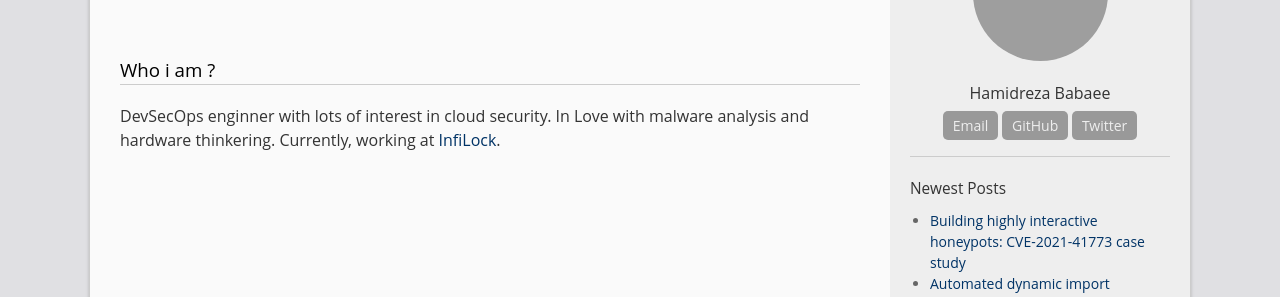
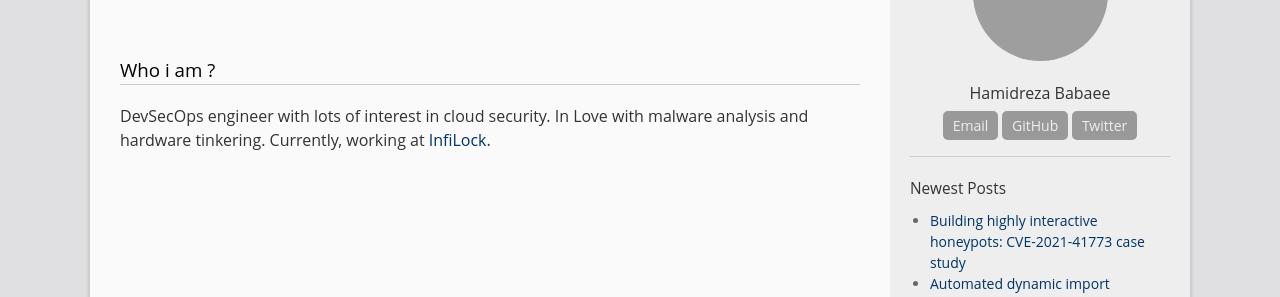
Before and after one commit to lopqto/lopqto.github.io, a Jekyll site: the page built from about.md, in a window 1280 px wide. Shown: the part 196-493 px from the top of the page. Built offline with Jekyll 4.4.1, drawn with Linux system fonts in a browser that asks for light colours; grey boxes are pictures that could not be loaded.

Commit message:
oops, typos

```diff
--- a/about.md
+++ b/about.md
@@ -6,4 +6,4 @@ permalink: /about/
 
 ### Who i am ?
 
-DevSecOps enginner with lots of interest in cloud security. In Love with malware analysis and hardware thinkering. Currently, working at [InfiLock](https://infilock.io).
+DevSecOps engineer with lots of interest in cloud security. In Love with malware analysis and hardware tinkering. Currently, working at [InfiLock](https://infilock.io).
```
Also changed, not shown: 12 other files.
